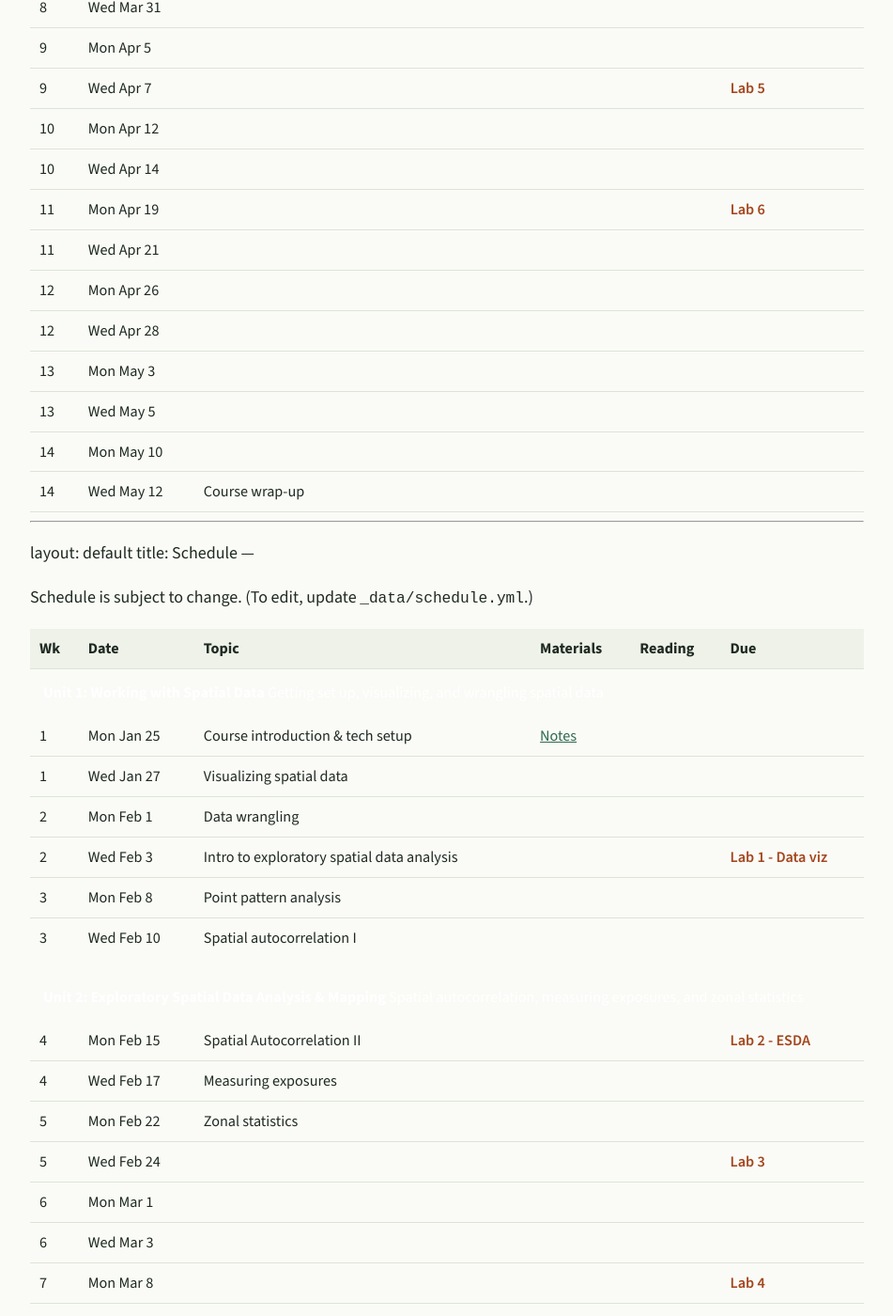
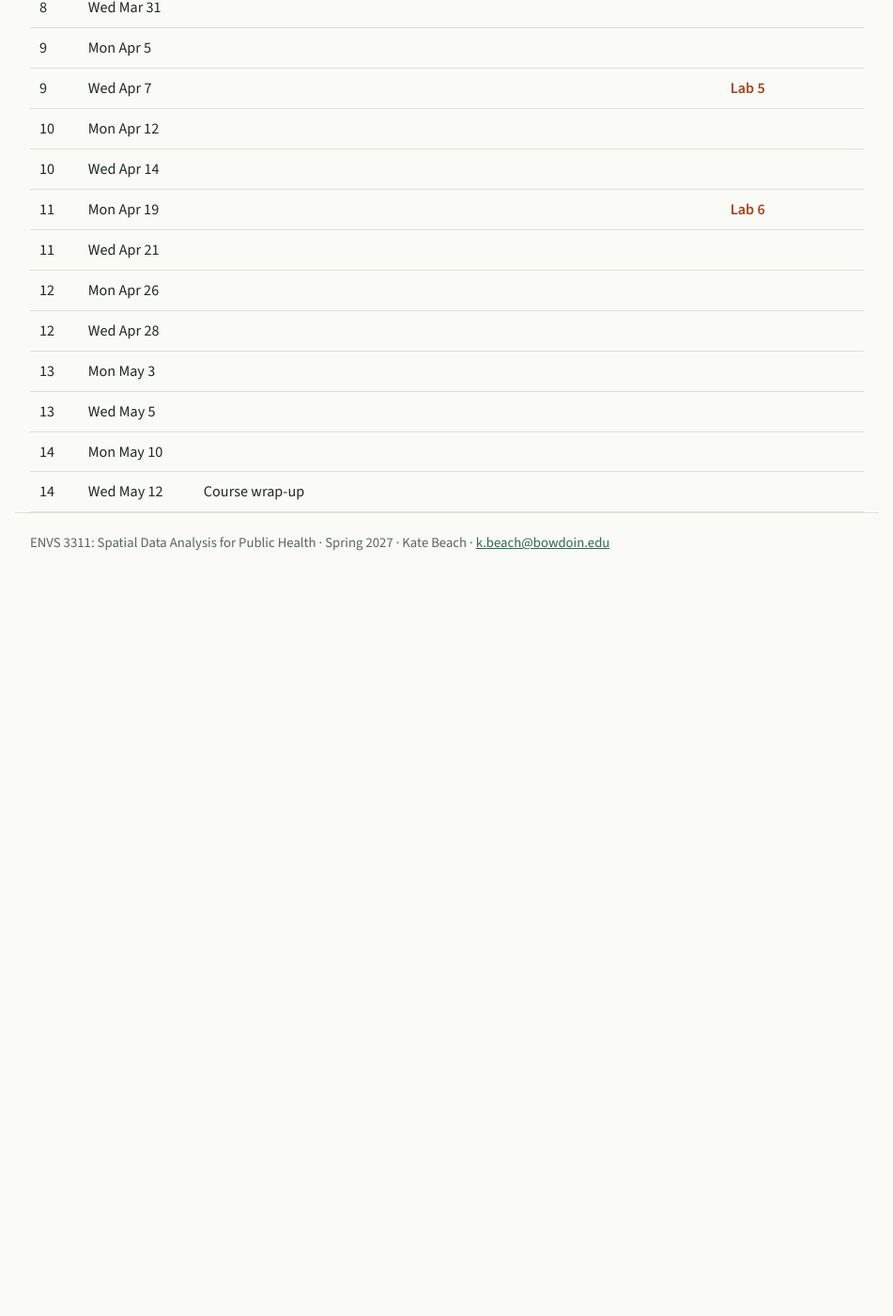
Before and after one commit to kateebb/envs3311, a Jekyll site: the page built from schedule.md, in a window 1280 px wide and 1400 px high, scrolled down 2602 px. Shown: the whole window at 94% size, without its empty margins (164-1115 px from the left). Built offline with Jekyll 4.4.1, drawn with Linux system fonts in a browser that asks for light colours; after the commit the page ends 3232 px from its top, so only the background shows below that; some of the changed text lies outside the part shown.

Commit message:
Update schedule.md

```diff
--- a/schedule.md
+++ b/schedule.md
@@ -64,48 +64,3 @@ Schedule is subject to change. (To edit, update `_data/schedule.yml`.)
   </tbody>
 </table>
 </div>
----
-layout: default
-title: Schedule
----
-
-Schedule is subject to change. (To edit, update `_data/schedule.yml`.)
-
-<div class="table-scroll">
-<table class="schedule">
-  <thead>
-    <tr><th>Wk</th><th>Date</th><th>Topic</th><th>Materials</th><th>Reading</th><th>Due</th></tr>
-  </thead>
-  <tbody>
-  {% for c in site.data.schedule %}
-    {% if c.unit and c.unit != "" %}
-    <tr class="unit-row">
-      <td colspan="6">
-        <strong>{{ c.unit }}</strong>
-        {% if c.unit_desc and c.unit_desc != "" %}<span>{{ c.unit_desc }}</span>{% endif %}
-      </td>
-    </tr>
-    {% endif %}
-    {% if c.type == "break" %}
-    <tr class="break-row">
-      <td>{{ c.week }}</td>
-      <td class="nowrap">{{ c.date }}</td>
-      <td colspan="4">{{ c.topic }}</td>
-    </tr>
-    {% else %}
-    <tr>
-      <td>{{ c.week }}</td>
-      <td class="nowrap">{{ c.date }}</td>
-      <td>{{ c.topic }}</td>
-      <td>
-        {% if c.notes and c.notes != "" %}<a href="{{ c.notes | relative_url }}">Notes</a>{% endif %}
-        {% if c.slides and c.slides != "" %}<a href="{{ c.slides | relative_url }}">Slides</a>{% endif %}
-      </td>
-      <td>{{ c.reading }}</td>
-      <td>{% if c.due and c.due != "" %}<span class="due">{{ c.due }}</span>{% endif %}</td>
-    </tr>
-    {% endif %}
-  {% endfor %}
-  </tbody>
-</table>
-</div>
```
